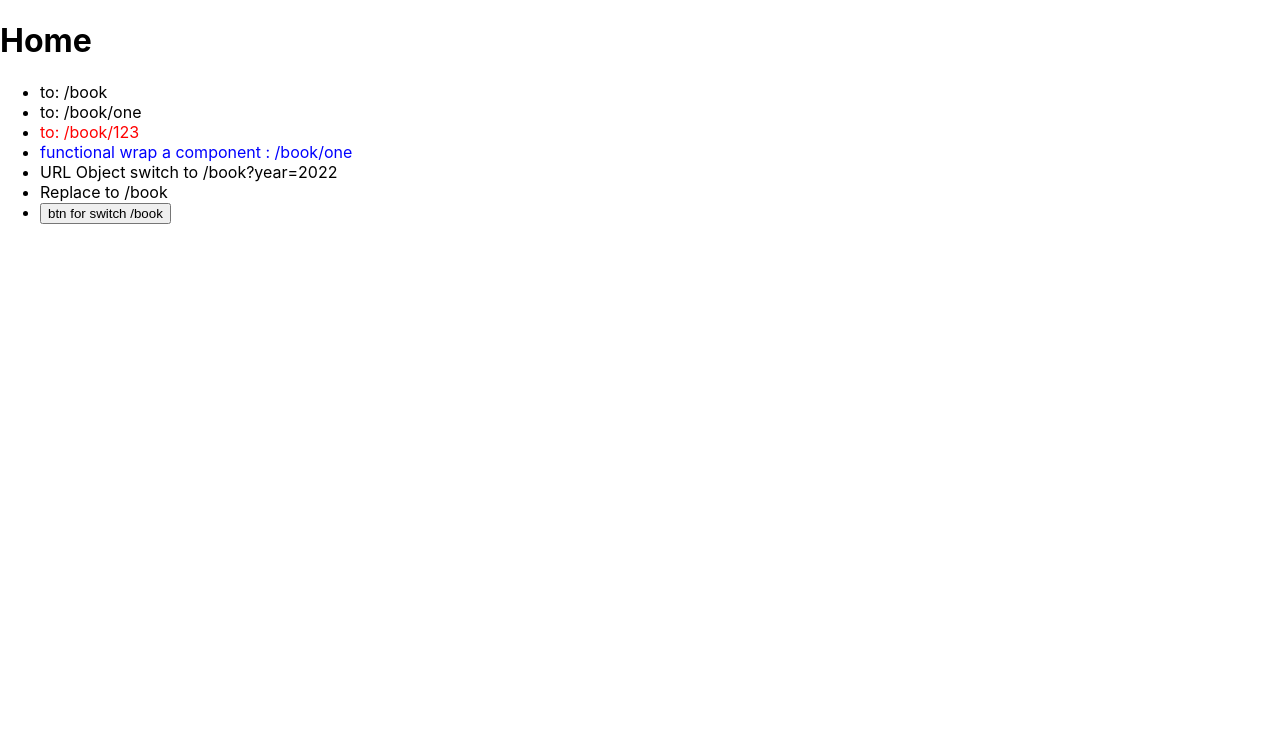
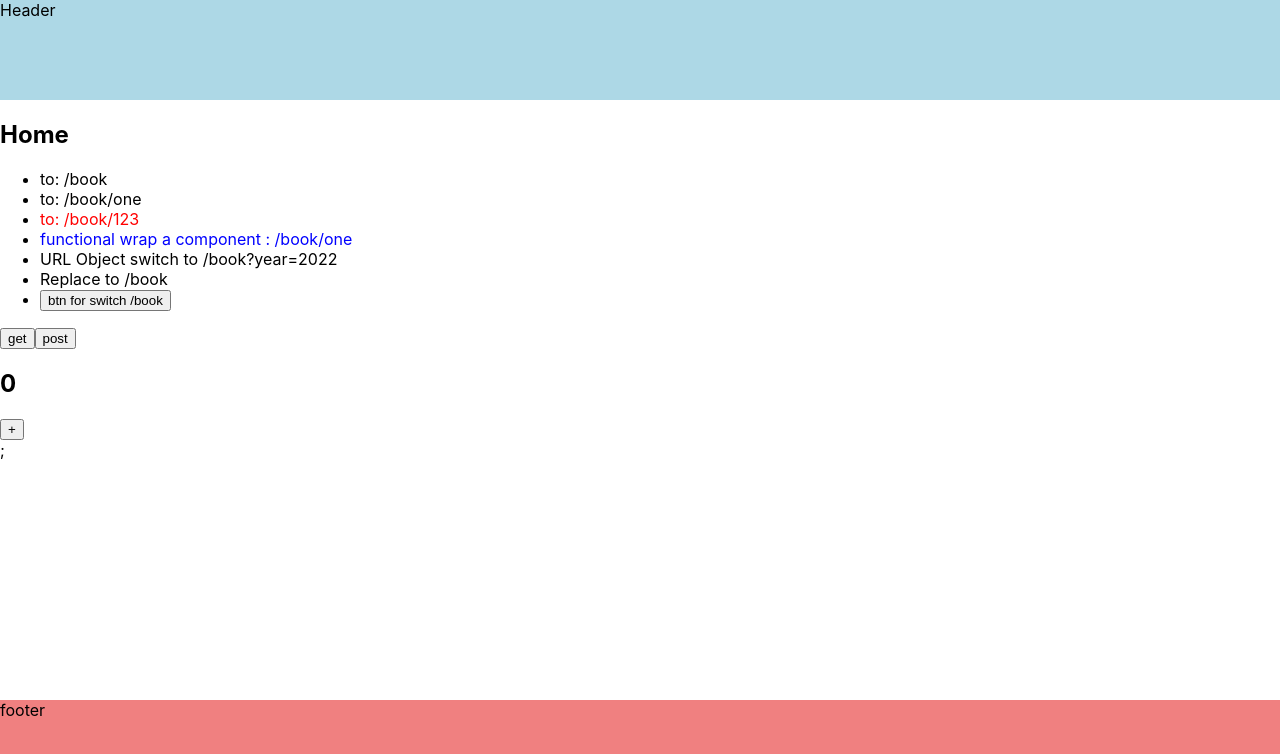
Before and after one commit to Marshall-Hao/next-cna2, a Next.js app: page / in a window 1280 px wide. Shown: the top 754 px of the page. Built offline with nearby package versions, Linux system fonts and the light colour scheme.

Commit message:
feat: next css,next global layout, global state,ssr cache,next server

```diff
--- /dev/null
+++ b/component/Layout.js
@@ -0,0 +1,11 @@
+import css from "./Layout.module.css";
+
+export default function Layout({ children }) {
+  return (
+    <main className={css.container}>
+      <header>Header</header>
+      <section>{children}</section>
+      <footer>footer</footer>
+    </main>
+  );
+}
--- /dev/null
+++ b/component/Layout.module.css
@@ -0,0 +1,19 @@
+.container {
+    height: 100vh;
+    display:flex;
+    flex-direction: column;
+}
+
+.container header {
+    height:100px;
+    background-color: lightblue;
+}
+
+.container footer {
+    height: 100px;
+    background-color: lightcoral;
+}
+
+.container section {
+    flex: 1;
+}
--- a/pages/_app.js
+++ b/pages/_app.js
@@ -1,7 +1,20 @@
-import '../styles/globals.css'
+import "../styles/globals.css";
+import Layout from "../component/Layout";
+import { useState } from "react";
 
 function MyApp({ Component, pageProps }) {
-  return <Component {...pageProps} />
+  const [count, setCount] = useState(0);
+
+  return (
+    <Layout>
+      <Component
+        {...pageProps}
+        count={count}
+        setCount={setCount}
+      />
+      ;
+    </Layout>
+  );
 }
 
-export default MyApp
+export default MyApp;
--- /dev/null
+++ b/pages/api/fuck/[...slug].js
@@ -0,0 +1,7 @@
+export default (req, res) => {
+  const {
+    query: { slug },
+  } = req;
+
+  res.status(200).json({ slug });
+};
--- /dev/null
+++ b/pages/api/fuck/[id].js
@@ -0,0 +1,8 @@
+export default (req, res) => {
+  // * deep layer deconstructoring
+  const {
+    query: { id },
+  } = req;
+
+  res.status(200).json({ fuck: id });
+};
--- /dev/null
+++ b/pages/api/method.js
@@ -0,0 +1,7 @@
+export default (req, res) => {
+  if (req.method === "POST") {
+    res.status(200).json({ method: "post!" });
+  } else {
+    res.status(200).json({ method: "get!" });
+  }
+};
--- a/pages/index.js
+++ b/pages/index.js
@@ -1,7 +1,21 @@
 import Link from "next/link";
 import CustomLink from "../component/CustomLink";
 
-const Home = () => {
+const Home = ({ count, setCount }) => {
+  const get = () => {
+    fetch("http://localhost:3000/api/method")
+      .then((res) => res.json())
+      .then((json) => console.log("get", json));
+  };
+
+  const post = () => {
+    fetch("http://localhost:3000/api/method", {
+      method: "POST",
+    })
+      .then((res) => res.json())
+      .then((json) => console.log("get", json));
+  };
+
   return (
     <main>
       <h1>Home</h1>
@@ -47,6 +61,14 @@ const Home = () => {
           </Link>
         </li>
       </ul>
+      <div>
+        <button onClick={get}>get</button>
+        <button onClick={post}>post</button>
+        <h1>{count}</h1>
+        <button onClick={() => setCount((c) => c + 1)}>
+          +
+        </button>
+      </div>
     </main>
   );
 };
```
